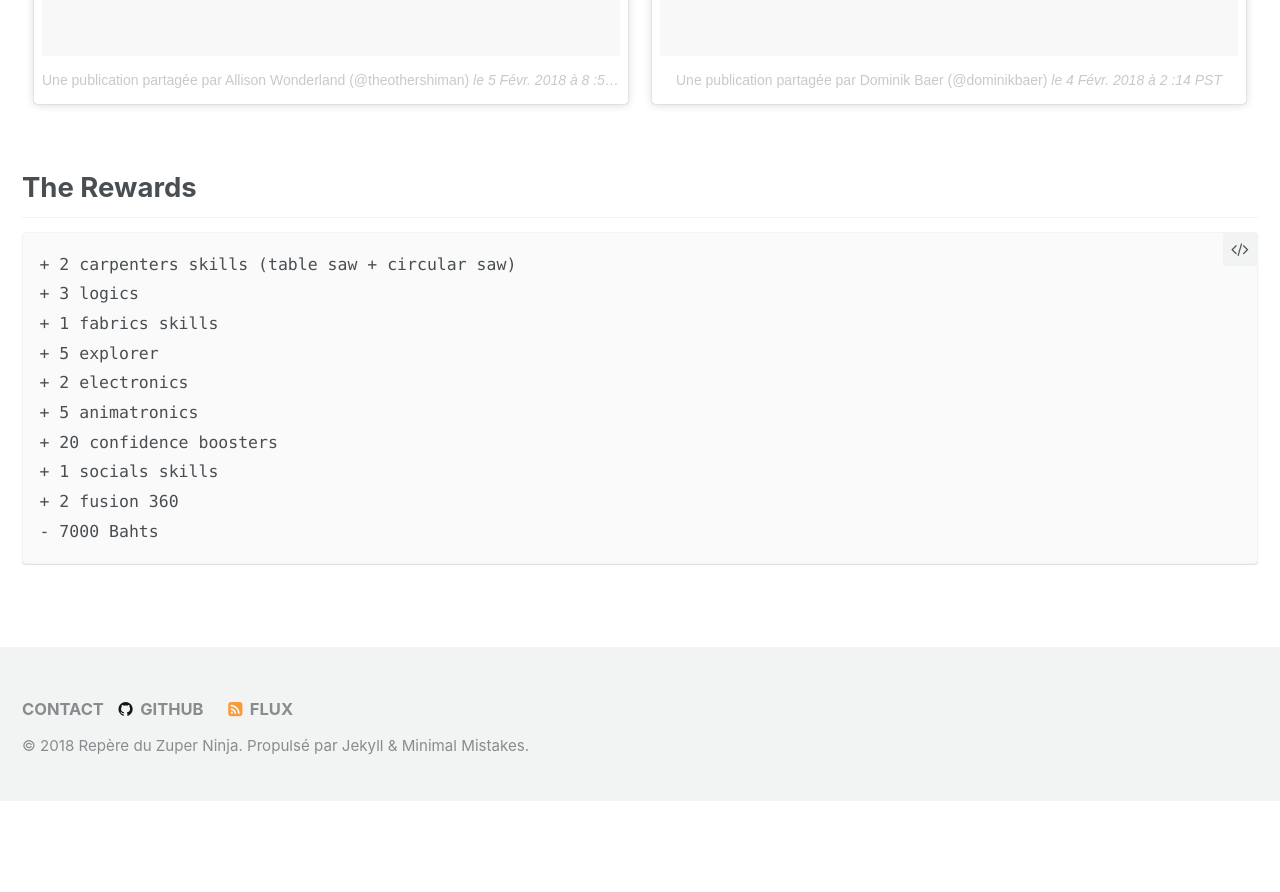
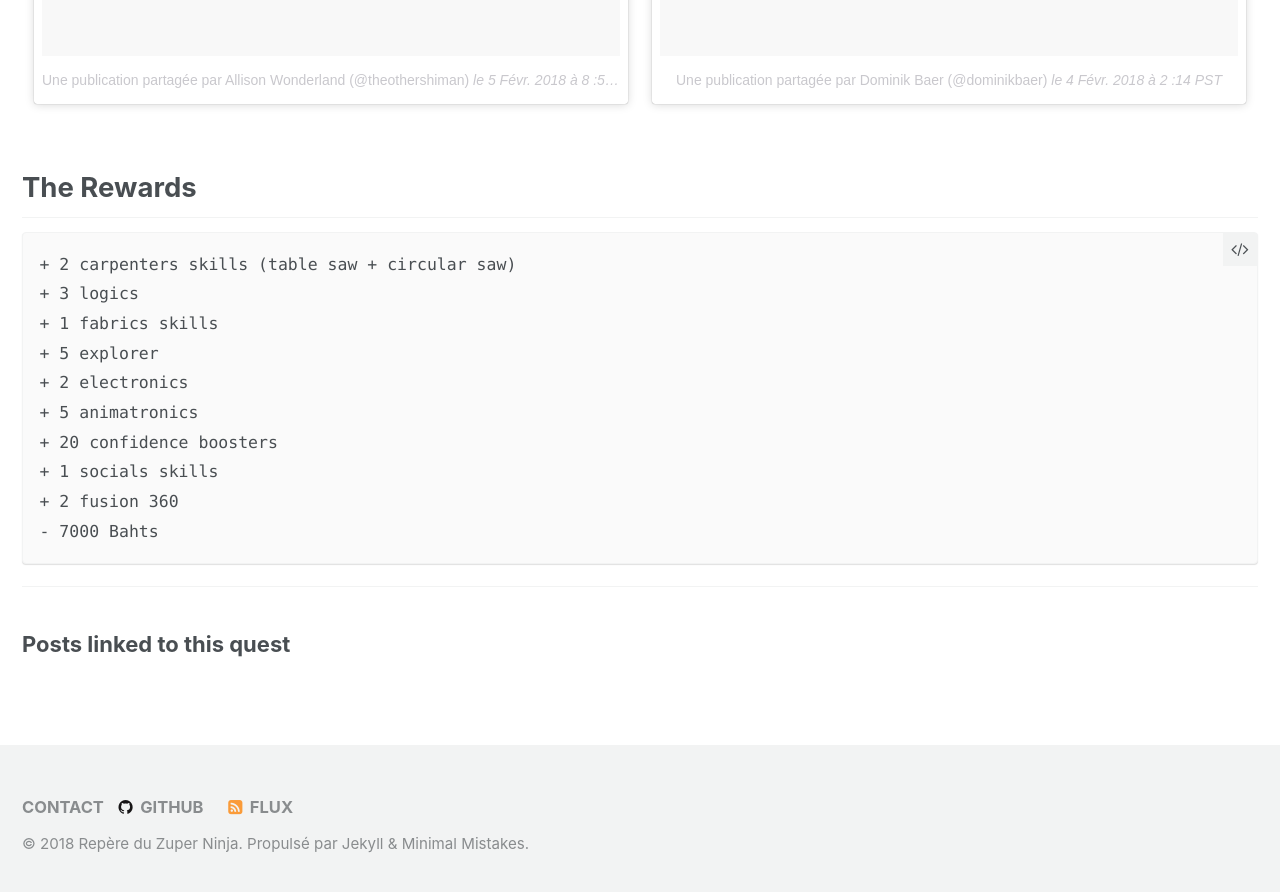
Before and after one commit to zuperninja/zuperninja.github.io, a Jekyll site: the page built from _portfolio/quete-zome.md, in a window 1280 px wide and 900 px high, scrolled down 4417 px. Shown: the top 892 px of the window. Built offline with Jekyll 4.4.1, drawn with Linux system fonts in a browser that asks for light colours; a script that is not in the unit is left out; before the commit the page ends 5218 px from its top, so only the background shows below that.

Commit message:
Update quete-zome.md

````diff
--- a/_portfolio/quete-zome.md
+++ b/_portfolio/quete-zome.md
@@ -94,3 +94,15 @@
 + 2 fusion 360
 - 7000 Bahts
 ```
+
+---
+### Posts linked to this quest
+<ul class="posts">
+{% for post in site.tags."Stage Design : Zome" limit: 20 %}  <!-- change the name after site.tags.***** to select the tag -->
+  <div class="post_info">
+    <li>
+         <a href="{{ post.url }}">{{ post.title }}</a>
+         <span>({{ post.date | date:"%Y-%m-%d" }})</span>
+    </li>
+    </div>
+  {% endfor %}
````
